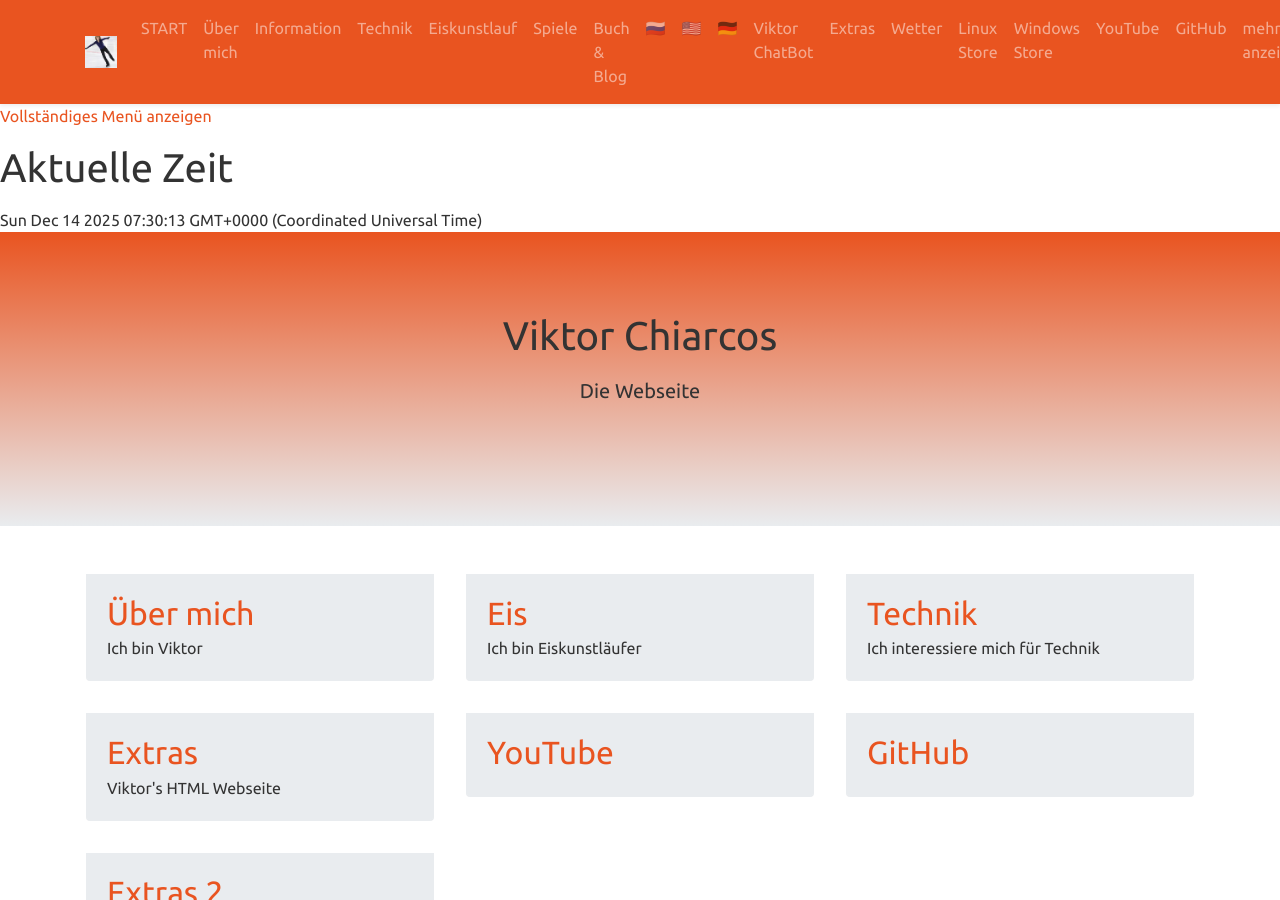
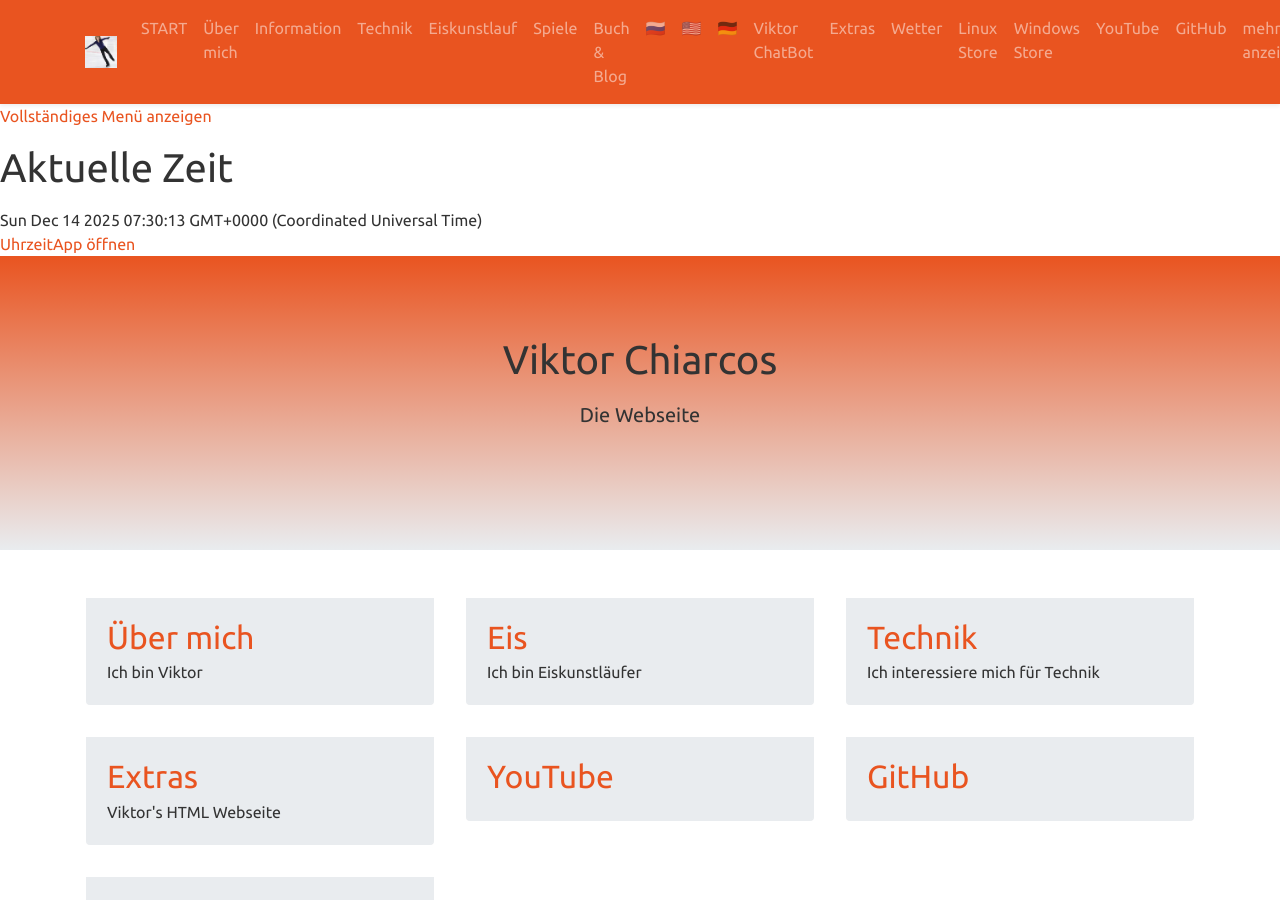
Before and after one commit to viktor-chiarcos/viktor-chiarcos.github.io, a Jekyll site: the page built from index.md, in a window 1280 px wide and 900 px high. Built offline with Jekyll 4.4.1, drawn with Linux system fonts in a browser that asks for light colours.

Commit message:
Add link to UhrzeitApp in default layout

```diff
--- a/_layouts/default.html
+++ b/_layouts/default.html
@@ -32,6 +32,7 @@
 <main>
 		<time aria-current="date" id="zeit"></time>
 </main>
+<a href="/clock">UhrzeitApp öffnen</a>
 {{ content }}
     </main>
     <!-- page footer -->
```
